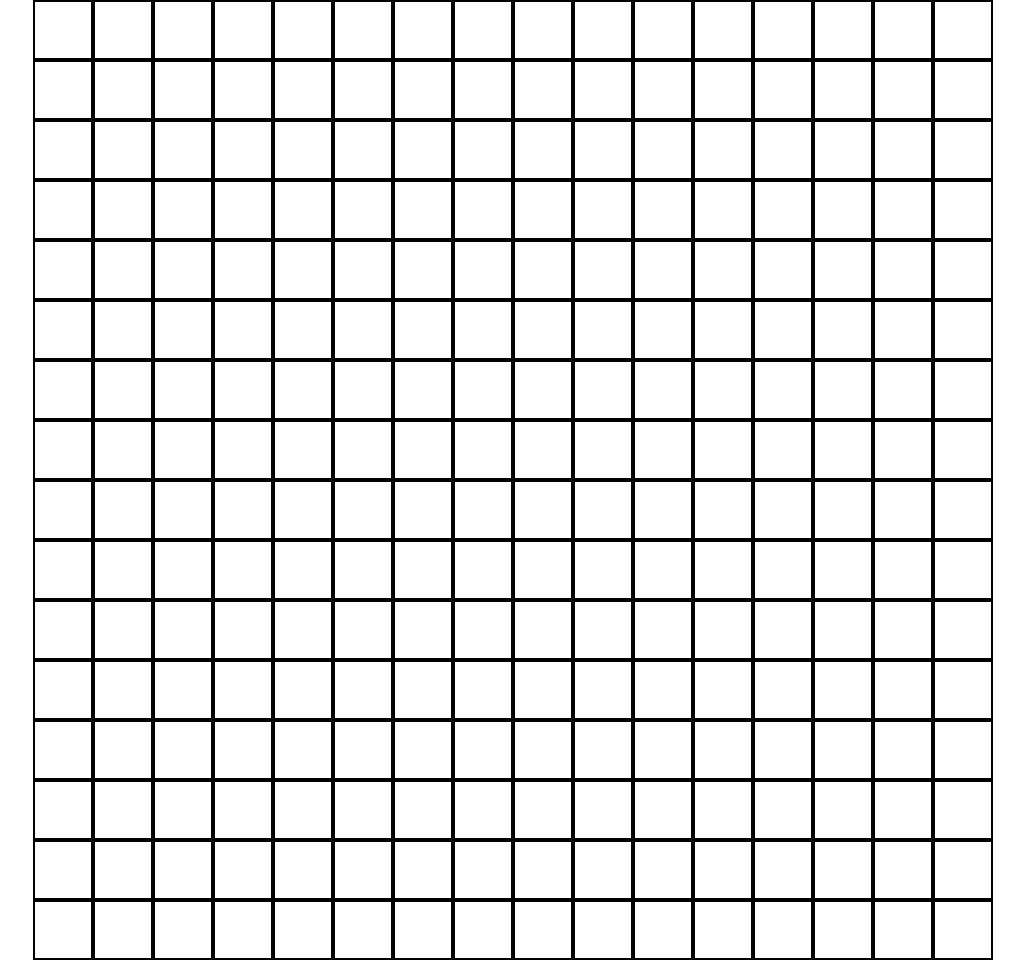
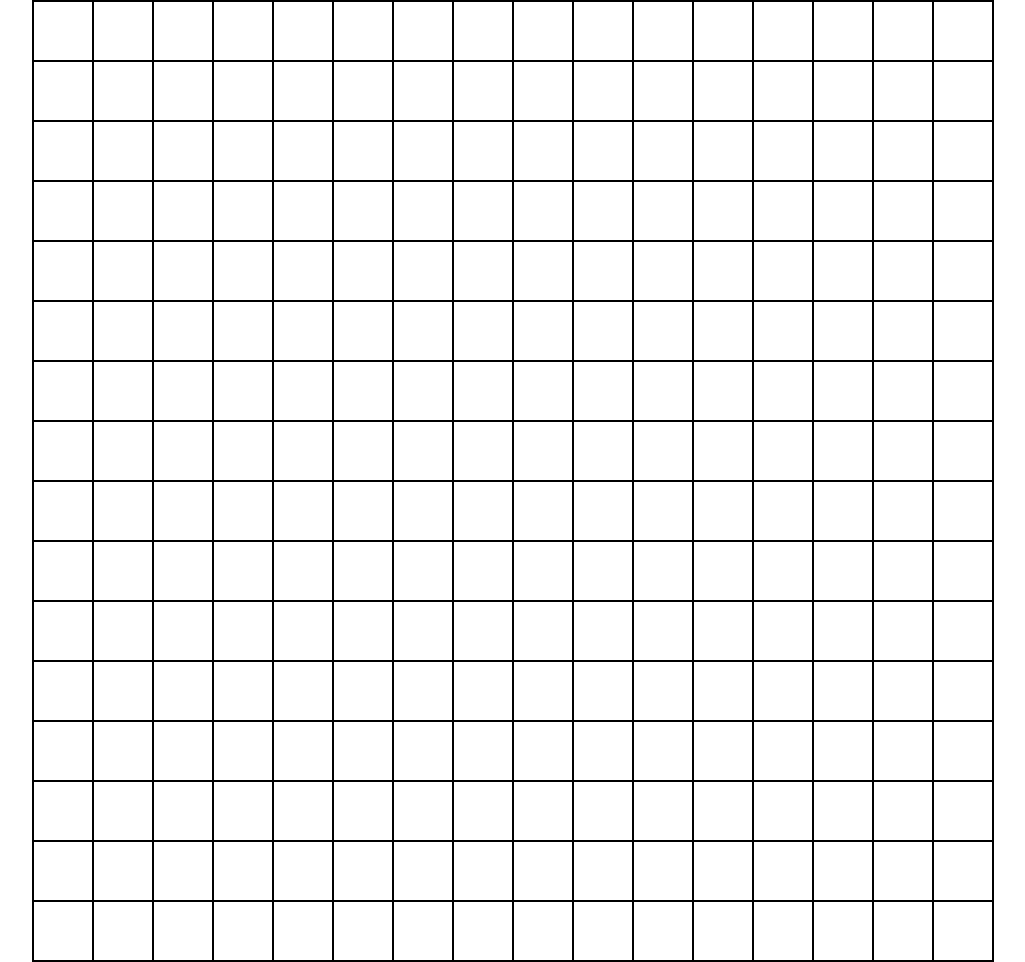
Before and after one commit to joaquinauc/etch-a-sketch, a plain HTML site: page index.html in a window 1280 px wide. Shown: the whole page, without its empty margins (127-1152 px from the left). Drawn offline with Linux system fonts and the light colour scheme.

Commit message:
Add border to the container

```diff
--- a/styles.css
+++ b/styles.css
@@ -9,9 +9,10 @@ body {
     display: flex;
     flex-wrap: wrap;
     flex-basis: 960px;
+    border: 1px solid black;
 }
 
 .square {
-    border: 2px solid black;
+    border: 1px solid black;
     box-sizing: border-box;
 }
```
